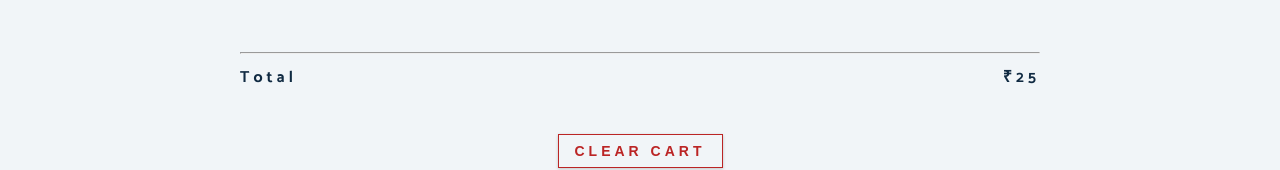
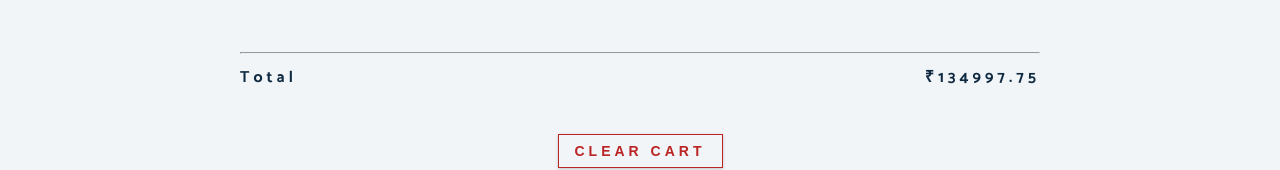
Before and after one commit to yashgada/project-redux-cart, a React (Create React App) app: page / in a window 1280 px wide. Shown: the part 496-666 px from the top of the page. Built offline with nearby package versions, Linux system fonts and the light colour scheme.

Commit message:
Added cart count and total amount functionality.

```diff
--- a/src/actions.js
+++ b/src/actions.js
@@ -2,3 +2,4 @@ export const INCREASE = "INCREASE"
 export const DECREASE = "DECREASE"
 export const REMOVE = "REMOVE"
 export const CLEAR_ALL = "CLEAR_ALL"
+export const CALC_AMOUNT = "CALC_AMOUNT"
--- a/src/components/CartContainer.js
+++ b/src/components/CartContainer.js
@@ -1,4 +1,4 @@
-import React from "react";
+import React, { useEffect } from "react";
 import { connect } from "react-redux";
 import CartItem from "./CartItem";
 import * as a from "../actions"
@@ -6,6 +6,12 @@ import * as a from "../actions"
 
 const CartContainer = ({ cart = [], total, dispatch }) => {
   // gave a default value to cart, in case it is undefined for any reason
+
+  useEffect(() => {
+    dispatch({ type: a.CALC_AMOUNT });
+    console.log("Amount Calculated");
+  }, [cart, dispatch]);
+
 
   // Check if cart is empty
   if (cart.length === 0) {
@@ -40,7 +46,7 @@ const CartContainer = ({ cart = [], total, dispatch }) => {
         <div className="cart-total">
           <h4>
             {/* Place-holder, 0 for now */}
-            total <span>₹{total}</span>
+            total <span>₹{total * 75}</span>
           </h4>
         </div>
         <button className="btn clear-btn" onClick={() => dispatch({ type: a.CLEAR_ALL })} > clear cart</button>
--- a/src/reducer.js
+++ b/src/reducer.js
@@ -44,7 +44,7 @@ const reducer = (state = initialStore, action) => {
         return { ...state, amount: state.amount - 1, cart: newCart }
     }
     if (action.type === a.REMOVE) {
-        console.log("remove item" + action.payload.id);
+        // console.log("remove item" + action.payload.id);
         const newCart = state.cart.filter((product) => product.id !== action.payload.id)
         return { ...state, cart: newCart }
     }
@@ -52,6 +52,15 @@ const reducer = (state = initialStore, action) => {
         console.log(state);
         return { ...state, cart: [] }
     }
+    if (action.type === a.CALC_AMOUNT) {
+        const { total, amount } = state.cart.reduce((acc, item) => {
+            let { amount, total } = acc
+            total += item.amount * item.price
+            amount += item.amount
+            return { amount, total }
+        }, { amount: 0, total: 0 })
+        return { ...state, amount: amount, total: total }
+    }
 
     // always at least return the original state, to not break functionality
     return state;
```
